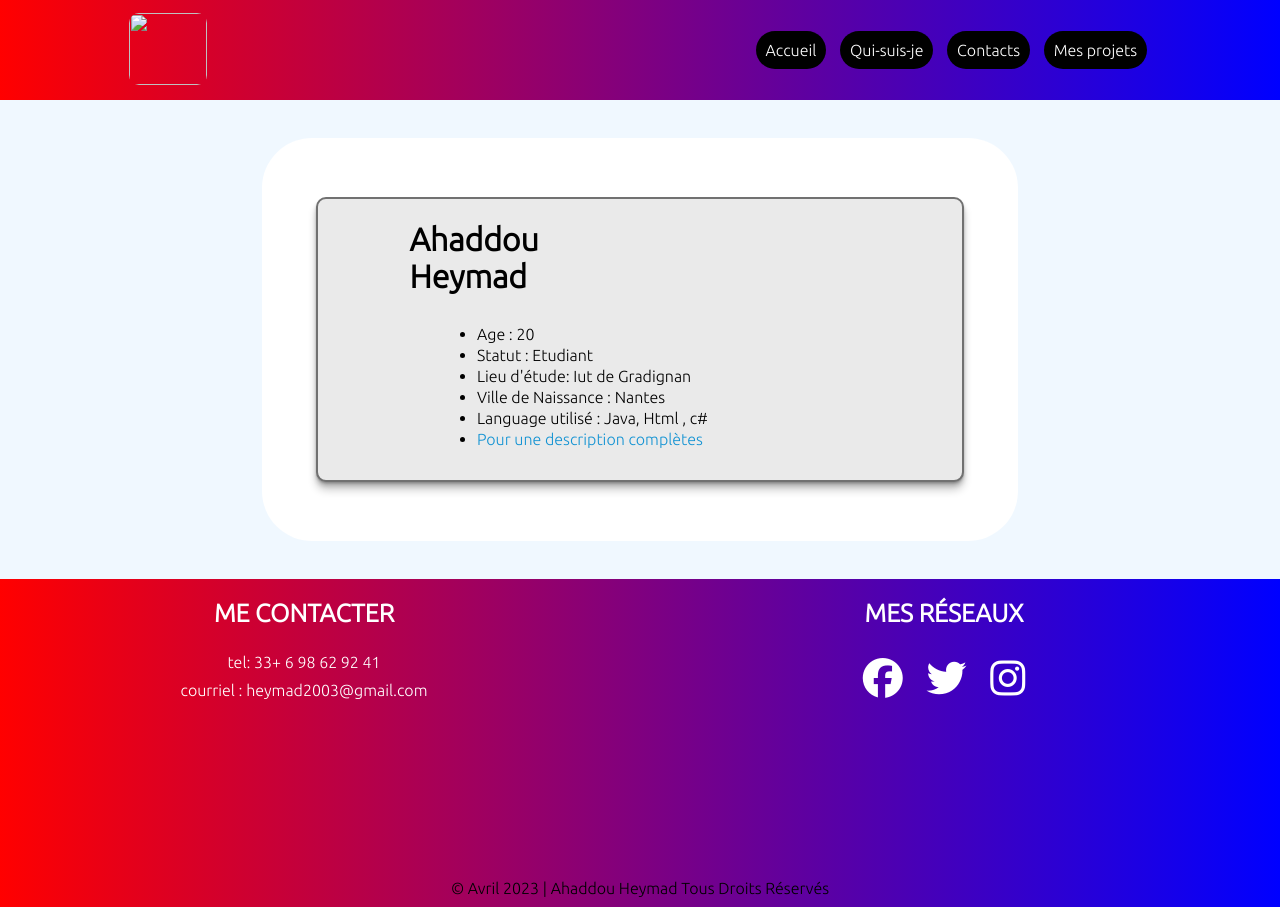
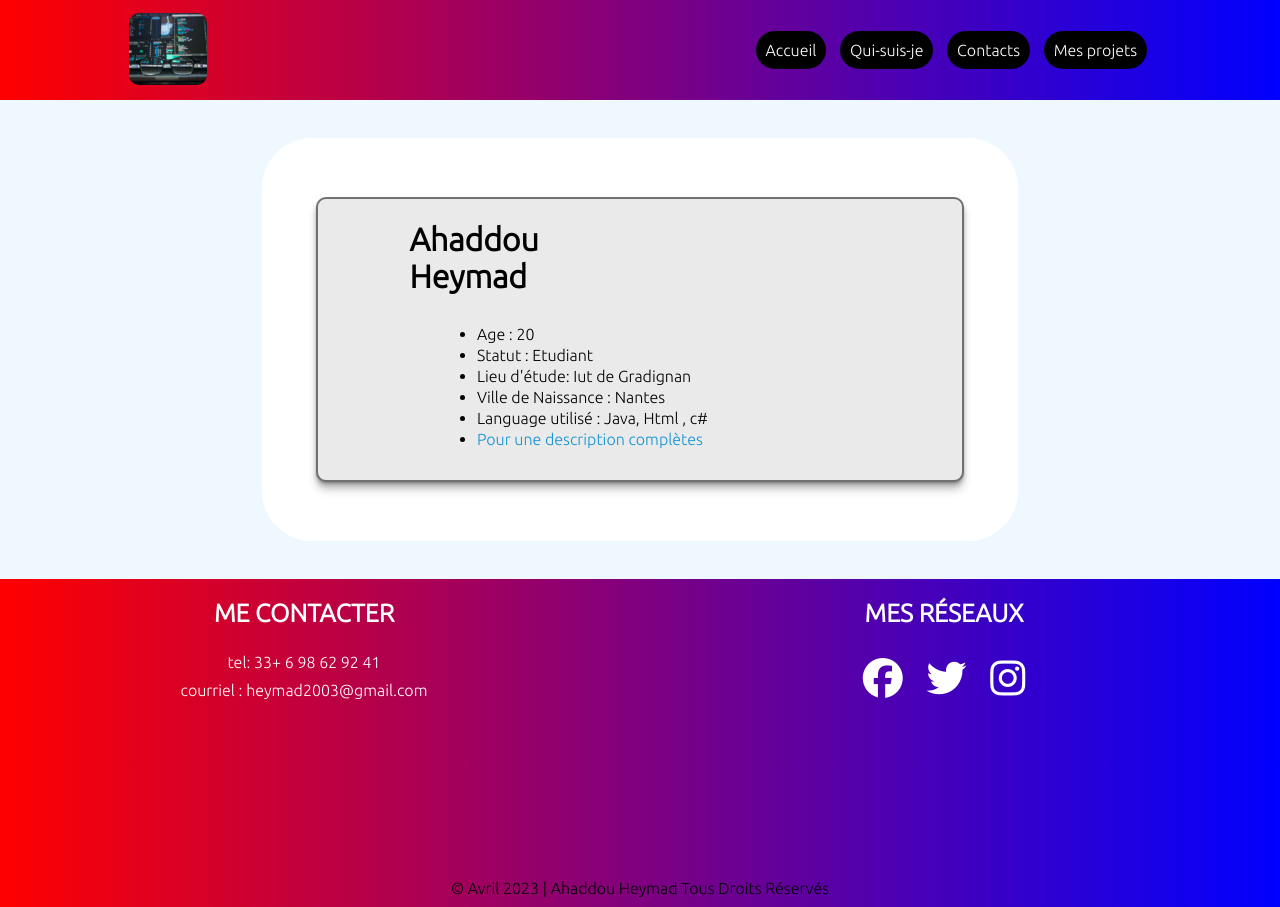
Before and after one commit to Heymad2/Portefolio, a plain HTML site: page Quelque_Info.html in a window 1280 px wide. Drawn offline with nearby package versions, Linux system fonts and the light colour scheme.

Commit message:
Update Quelque_Info.html

```diff
--- a/Quelque_Info.html
+++ b/Quelque_Info.html
@@ -28,7 +28,7 @@
 <body>
     <header>
         <div id="header-content">
-            <a href="index.html"><img id="header-logo" src="images/pexels-photo-577585.PNG"></a>
+            <a href="index.html"><img id="header-logo" src="pexels-photo-577585.PNG"></a>
             <div id="header-buttons">
                 <button onclick="window.location.href = 'index.html'">Accueil</button>
                 <button onclick="window.location.href = 'Qui-suis-je.html'">Qui-suis-je</button>
```
